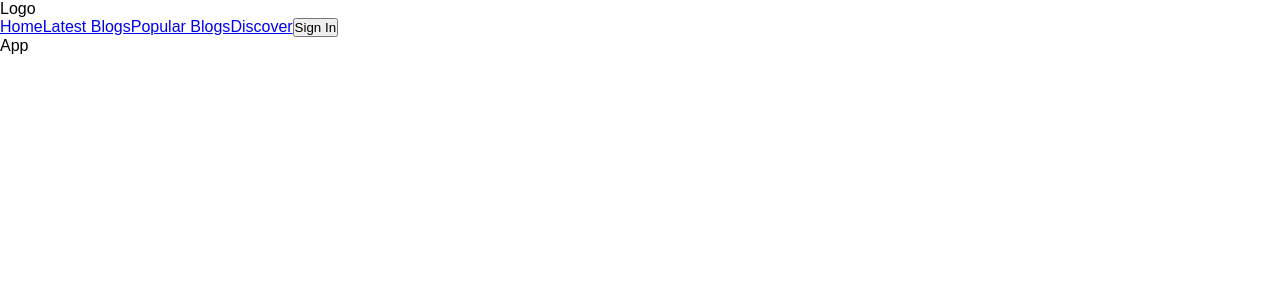
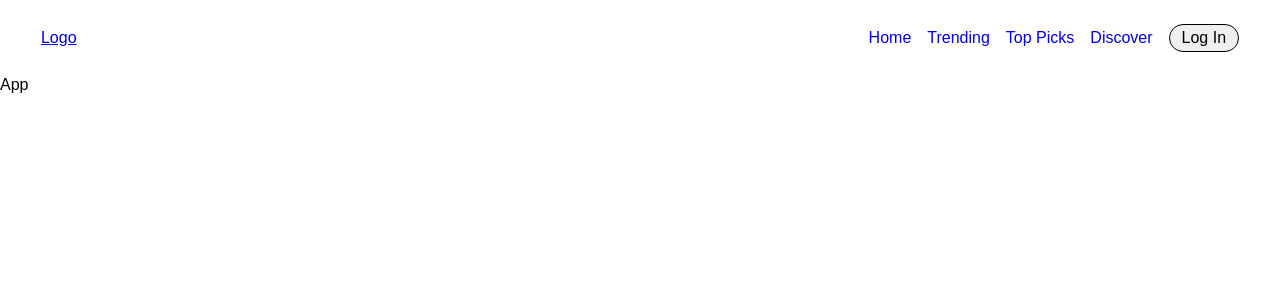
Before and after one commit to jakesamuels/mern-blog, a React (Create React App) app in the folder client/: page / in a window 1280 px wide. Shown: the top 300 px of the page. Built offline with nearby package versions, Linux system fonts and the light colour scheme.

Commit message:
Header with nav

```diff
--- a/client/src/components/Layout/Header.jsx
+++ b/client/src/components/Layout/Header.jsx
@@ -1,25 +1,115 @@
-import { useState } from "react";
+import { useState, useEffect } from "react";
 import { useAuth } from "./../../context/AuthContext";
-import { NavLink } from "react-router";
+import { NavLink, useNavigate } from "react-router";
+
+import { FaBars, FaTimes } from "react-icons/fa";
 
 const Header = () => {
-  const { isAuthenticated } = useAuth();
+  const { isAuthenticated, logOut } = useAuth();
+  let navigate = useNavigate();
+  const [menuOpen, setMenuOpen] = useState(false);
+
+  useEffect(() => {
+    const handleResize = () => {
+      if (window.innerWidth >= 768) {
+        setMenuOpen(false);
+      }
+    };
+
+    window.addEventListener("resize", handleResize);
+    handleResize();
+
+    return () => window.removeEventListener("resize", handleResize);
+  }, []);
+
+  const handleNavigate = () => {
+    if (!isAuthenticated) {
+      navigate("/login");
+    }
+  };
+
+  const handleToggleMenu = () => {
+    setMenuOpen((prev) => !prev);
+  };
+
+  const handleLogOut = () => {
+    setMenuOpen(false);
+    logOut();
+    navigate("/");
+  };
 
   return (
-    <header>
-      <span>Logo</span>
+    <header className="header__nav">
+      <NavLink to="/">Logo</NavLink>
 
       {/* DESKTOP NAV */}
-      <nav>
-        <NavLink to="/">Home</NavLink>
-        <NavLink to="/#">Latest Blogs</NavLink>
-        <NavLink to="/#">Popular Blogs</NavLink>
-        <NavLink to="/#">Discover</NavLink>
+      <nav className="nav__desktop">
+        <ul>
+          <li>
+            <NavLink to="/">Home</NavLink>
+          </li>
+          <li>
+            <NavLink to="/#latest">Trending</NavLink>
+          </li>
+          <li>
+            <NavLink to="/#top-picks">Top Picks</NavLink>
+          </li>
+          <li>
+            <NavLink to="/#discover">Discover</NavLink>
+          </li>
+          {isAuthenticated && (
+            <li>
+              <NavLink to="/dashboard">Dashboard</NavLink>
+            </li>
+          )}
+        </ul>
+        <button
+          onClick={isAuthenticated ? handleLogOut : handleNavigate}
+          className="log-in"
+        >
+          {isAuthenticated ? "Log Out" : "Log In"}
+        </button>
+      </nav>
 
-        <NavLink to={!isAuthenticated ? "/login" : "/"}>
-          <button>{isAuthenticated ? "Sign Out" : "Sign In"}</button>
-        </NavLink>
-      </nav>
+      {/* MOBILE NAV */}
+      {!isAuthenticated ? (
+        <button onClick={handleNavigate} className="log-in log-in__mobile">
+          Log In
+        </button>
+      ) : (
+        <button onClick={handleToggleMenu} className="nav__menu-btn">
+          {!menuOpen ? <FaBars /> : <FaTimes />}
+        </button>
+      )}
+
+      {/* MOBILE DROPDOWN */}
+      {isAuthenticated && menuOpen && (
+        <nav className="nav__mobile">
+          <ul className="nav__dropdown">
+            <li>
+              <NavLink to="/">Home</NavLink>
+            </li>
+            <li>
+              <NavLink to="/#latest">Trending</NavLink>
+            </li>
+            <li>
+              <NavLink to="/#top-picks">Top Picks</NavLink>
+            </li>
+            <li>
+              <NavLink to="/#discover">Discover</NavLink>
+            </li>
+            {isAuthenticated && (
+              <li>
+                <NavLink to="/dashboard">Dashboard</NavLink>
+              </li>
+            )}
+          </ul>
+
+          <button onClick={handleLogOut} className="log-out__mobile">
+            Log Out
+          </button>
+        </nav>
+      )}
     </header>
   );
 };
```
